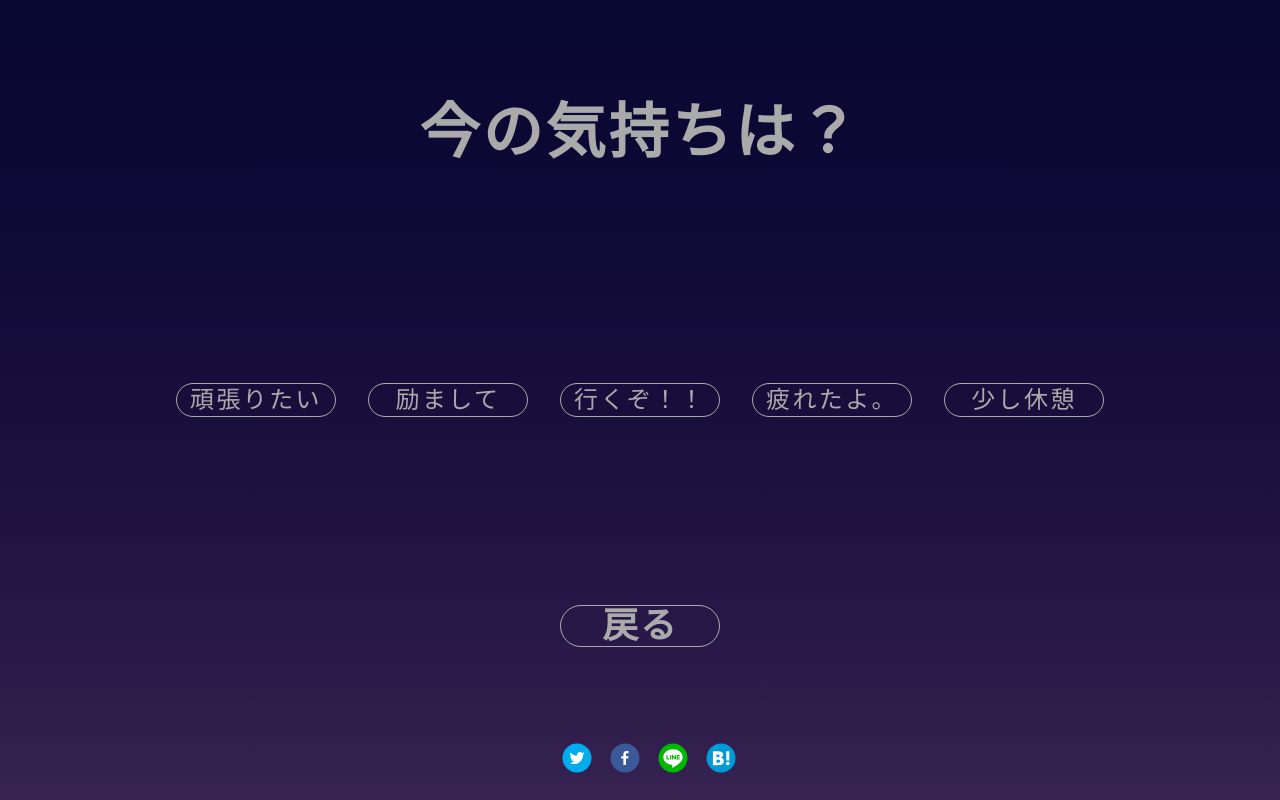
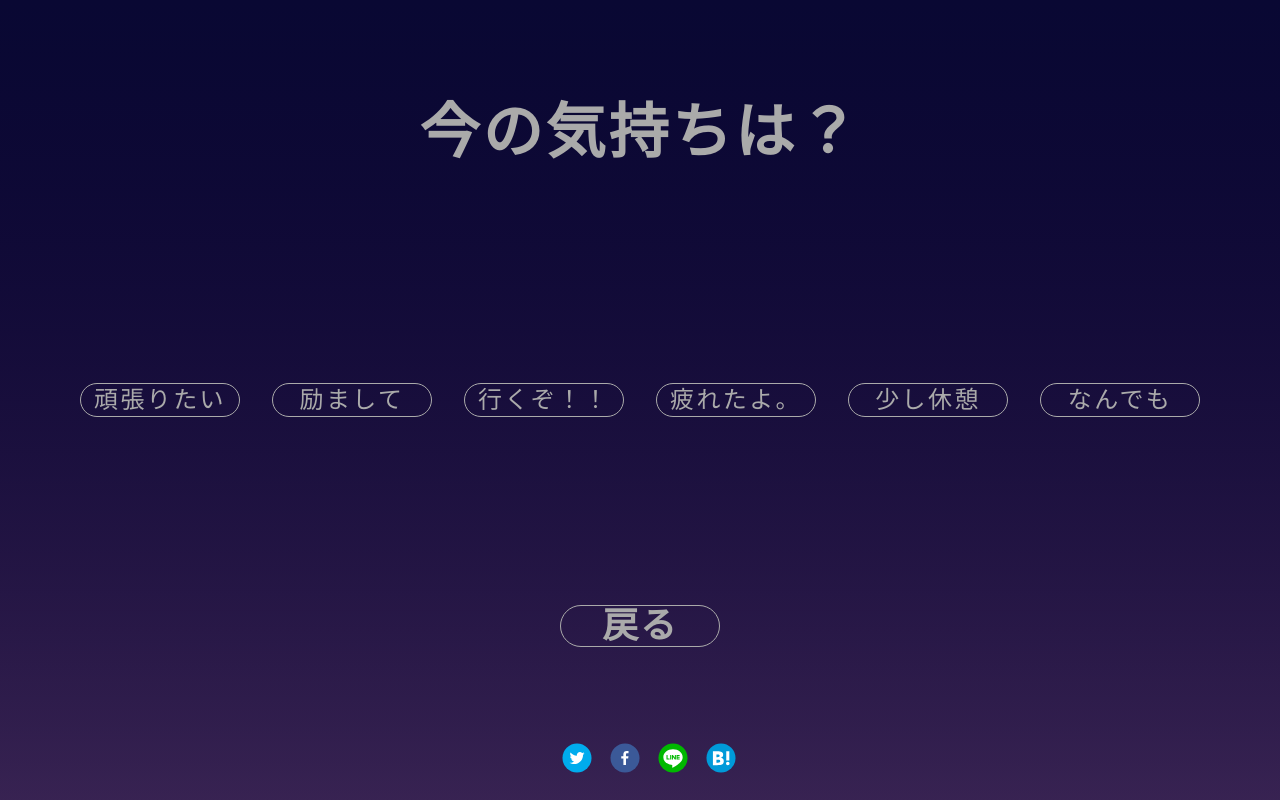
Before and after one commit to YuukiKawabata/gafam-app, a Next.js app: page /selection in a window 1280 px wide. Built offline with nearby package versions, Linux system fonts and the light colour scheme.

Commit message:
なんでも追加

```diff
--- a/pages/selection.js
+++ b/pages/selection.js
@@ -34,9 +34,9 @@ export default function selection() {
         <Link href="/rest">
           <button className="selection-button block">少し休憩</button>
         </Link>
-        {/* <Link href="/everything">
+        <Link href="/everything">
           <button className="selection-button block">なんでも</button>
-        </Link> */}
+        </Link>
       </div>
 
       <Button text="戻る" href="/" />
```
